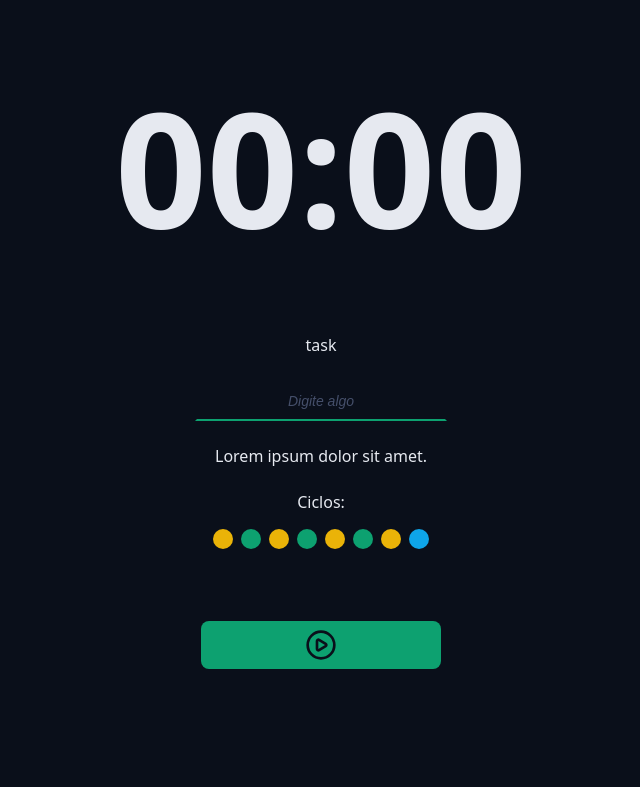
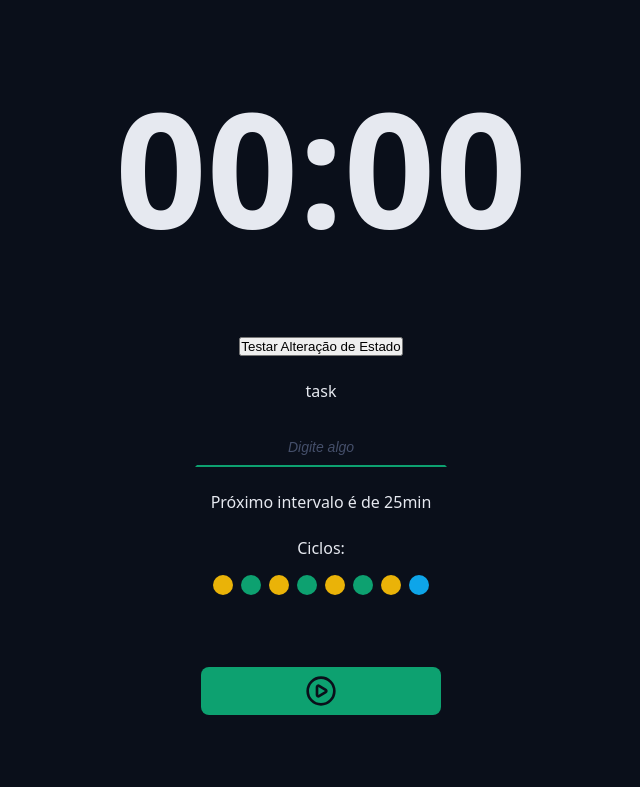
Before and after one commit to commit-ana/CONTRUCAO_FRONT1, a React (Vite) app in the folder praticas/pomodoro/: page / in a window 1280 px wide. Shown: the part 303-1090 px from the top of the page, without its empty margins (319-959 px from the left). Built offline with nearby package versions, Linux system fonts and the light colour scheme.

Commit message:
pratica33 - implementa prop drilling para conectar CountDown e MainForm ao estado global

```diff
--- a/praticas/pomodoro/src/components/CountDown/index.tsx
+++ b/praticas/pomodoro/src/components/CountDown/index.tsx
@@ -1,5 +1,9 @@
-import styles from '../CountDown/styles.module.css';
+import type { HomeProps } from '../../pages/Home';
+import styles from './styles.module.css';
 
-export function CountDown() {
-  return <div className={styles.container}>00:00</div>;
+// Usamos a tipagem exportada da Home
+export function CountDown({ state }: HomeProps) {
+  return (
+    <div className={styles.container}>{state.formattedSecondsRemaining}</div>
+  );
 }
--- a/praticas/pomodoro/src/components/MainForm/index.tsx
+++ b/praticas/pomodoro/src/components/MainForm/index.tsx
@@ -2,10 +2,32 @@
 import { Cycles } from '../Cycles';
 import { DefaultButton } from '../DefaultButton';
 import { DefaultInput } from '../DefaultInput';
+import type { HomeProps } from '../../pages/Home';
 
-export function MainForm() {
+export function MainForm({ state, setState }: HomeProps) {
+  // Função de teste para alterar o estado global
+  function handleClick() {
+    setState(prevState => {
+      return {
+        ...prevState, // Copia o estado principal
+        config: {
+          ...prevState.config, // Copia o objeto 'config'
+          workTime: 34, // Altera apenas o workTime
+        },
+        formattedSecondsRemaining: '23:34', // Atualiza o cronômetro
+      };
+    });
+  }
+
   return (
-    <form className='form' onSubmit={(e) => e.preventDefault()}>
+    <form className='form' action=''>
+      <div>
+        {/* Botão de teste! type="button" evita que ele recarregue a página */}
+        <button type='button' onClick={handleClick}>
+          Testar Alteração de Estado
+        </button>
+      </div>
+
       <div className='formRow'>
         <DefaultInput
           labelText='task'
@@ -16,17 +38,17 @@
       </div>
 
       <div className='formRow'>
-        <p>Lorem ipsum dolor sit amet.</p>
+        {/* Consumindo o estado global */}
+        <p>Próximo intervalo é de {state.config.workTime}min</p>
       </div>
 
       <div className='formRow'>
         <Cycles />
       </div>
 
-      {/* Seus botões originais aqui! */}
       <div className='formRow'>
         <DefaultButton icon={<PlayCircleIcon />} />
-        <DefaultButton icon={<StopCircleIcon />} color="red" />
+        <DefaultButton icon={<StopCircleIcon />} color='red' />
       </div>
     </form>
   );
--- a/praticas/pomodoro/src/pages/Home/index.tsx
+++ b/praticas/pomodoro/src/pages/Home/index.tsx
@@ -1,30 +1,27 @@
-import React from 'react';
 import { Container } from '../../components/Container';
 import { CountDown } from '../../components/CountDown';
 import { MainForm } from '../../components/MainForm';
+import type { TaskStateModel } from '../../models/TaskStateModel';
 import { MainTemplate } from '../../components/templates/MainTemplate';
-// Certifica-te de que o nome do ficheiro abaixo é TaskStateModel ou TaskModels
-import type { TaskStateModel } from '../../models/TaskStateModel';
 
-// 1. Definição do "contrato" das propriedades
-type HomeProps = {
+// 1. Exportamos o tipo para reutilizar depois
+export type HomeProps = {
   state: TaskStateModel;
   setState: React.Dispatch<React.SetStateAction<TaskStateModel>>;
 };
 
 export function Home(props: HomeProps) {
-  const { state, setState } = props;
-
+  // A Home não usa o state, ela só serve de "ponte"
   return (
     <MainTemplate>
       <Container>
-        {/* O CountDown e o MainForm estão aqui dentro */}
-        {/* Nas próximas aulas, passaremos o state para eles */}
-        <CountDown />
+        {/* 2. Repassamos tudo que a Home recebeu para o CountDown */}
+        <CountDown {...props} />
       </Container>
 
       <Container>
-        <MainForm />
+        {/* ...e para o MainForm! */}
+        <MainForm {...props} />
       </Container>
     </MainTemplate>
   );
```
